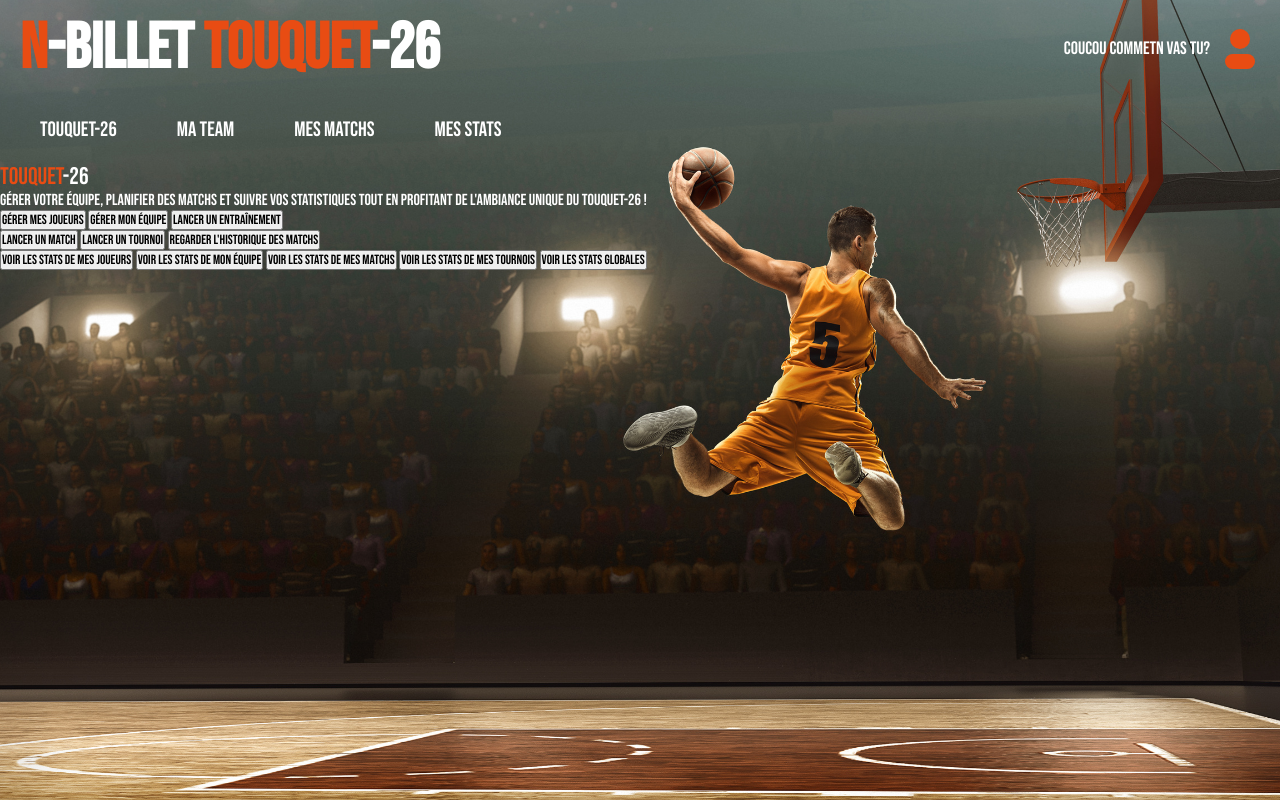
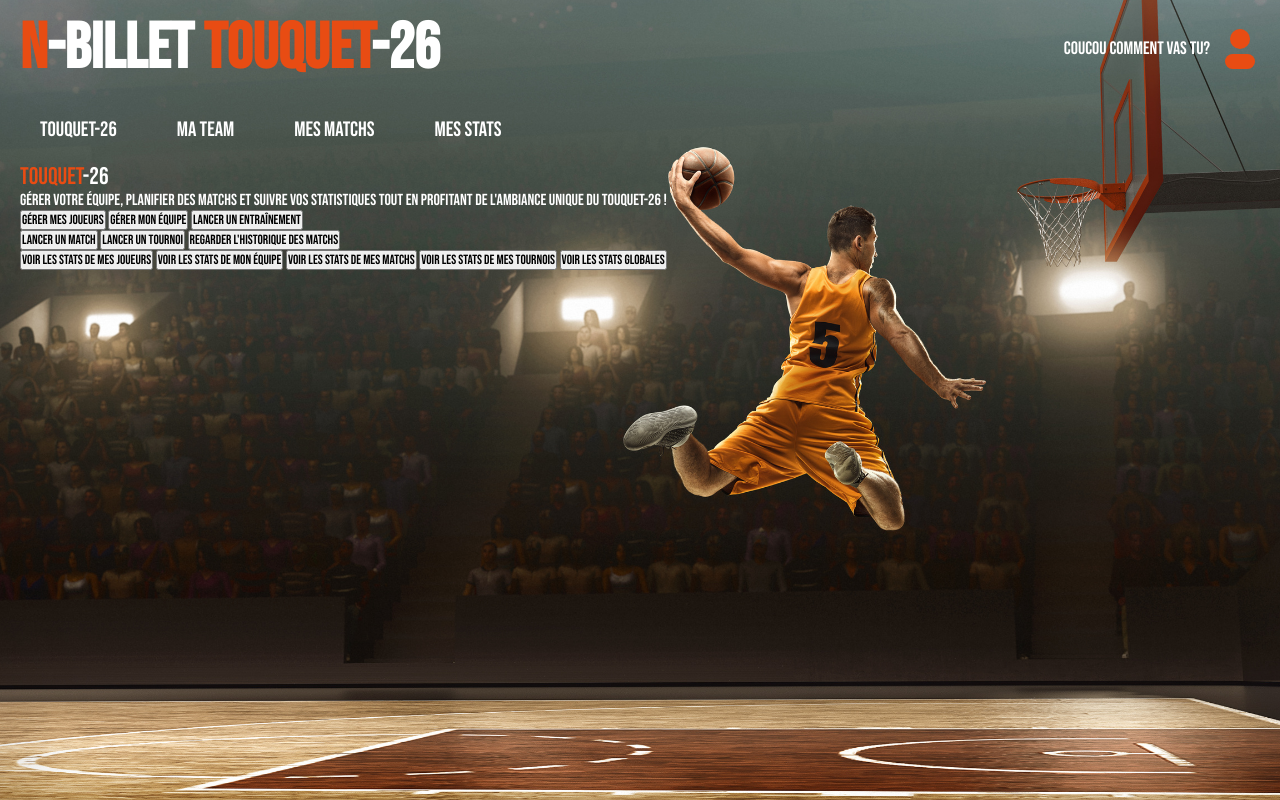
Before and after one commit to visualAngus/Sport-manager, a plain HTML site: page index.html in a window 1280 px wide. Drawn offline with nearby package versions, Linux system fonts and the light colour scheme.

Commit message:
fix: Correct typo in manager greeting and adjust margin for layout consistency

```diff
--- a/index.html
+++ b/index.html
@@ -18,7 +18,7 @@
         </div>
         <div class="menu-profile">
 
-            <h2 id="nom_manager">Coucou Commetn vas tu?</h2>
+            <h2 id="nom_manager">Coucou Comment vas tu?</h2>
             <div class="menu-profil__rond">
                 <div class="menu-profil__tete"></div>
                 <div class="menu-profil__corps"></div>
@@ -36,7 +36,7 @@
         <p id="phrase">Gérer votre équipe, planifier des matchs et suivre vos statistiques tout en profitant de
             l'ambiance unique du Touquet-26 ! </p>
     </div>
-    <div class="button-right" id="action-team">
+    <div class="team" id="action-team">
         <button onclick="gerer_joueur()" class="Ma-team-btn">Gérer mes joueurs</button>
         <button onclick="gerer_equipe()" class="Ma-team-btn">Gérer mon équipe</button>
         <button onclick="entrainer()" class="Ma-team-btn">Lancer un entraînement</button>
--- a/style.css
+++ b/style.css
@@ -113,3 +113,23 @@ nav button:hover{
     background-color: var(--color-white);
     color: var(--color-black);
 }
+
+#titre_menu {
+    margin-left: 20px;
+}
+
+#phrase {
+    margin-left: 20px;
+}
+
+.team {
+    margin-left: 20px;
+}
+
+.matchs {
+    margin-left: 20px;
+}
+
+.stats {
+    margin-left: 20px;
+}
```
